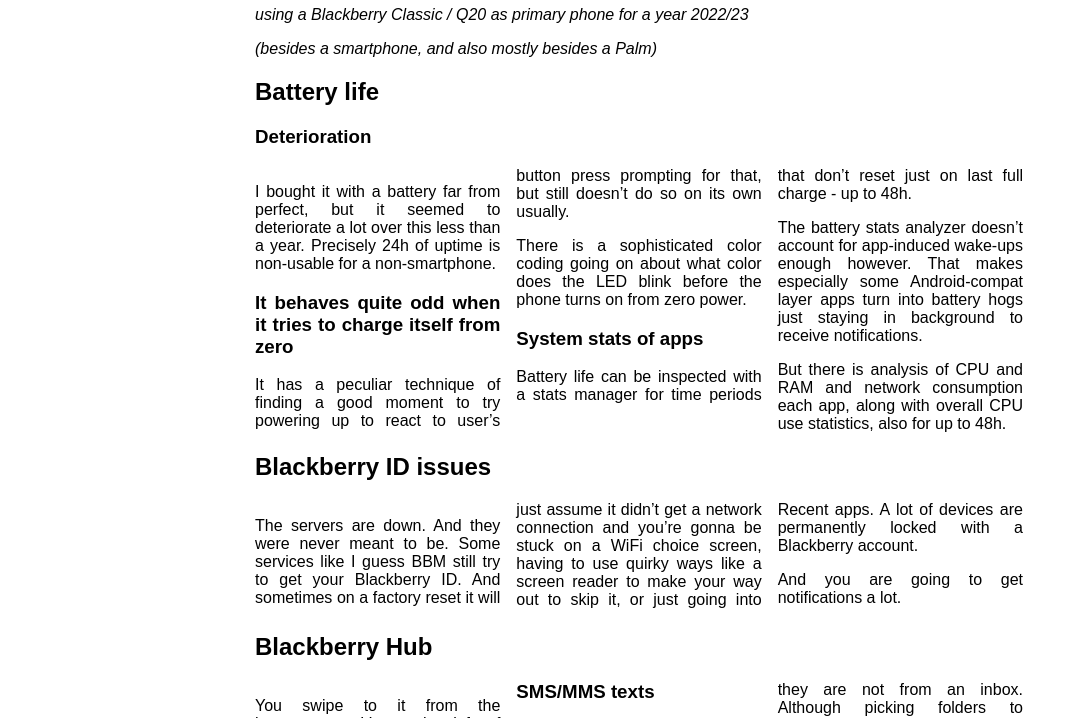
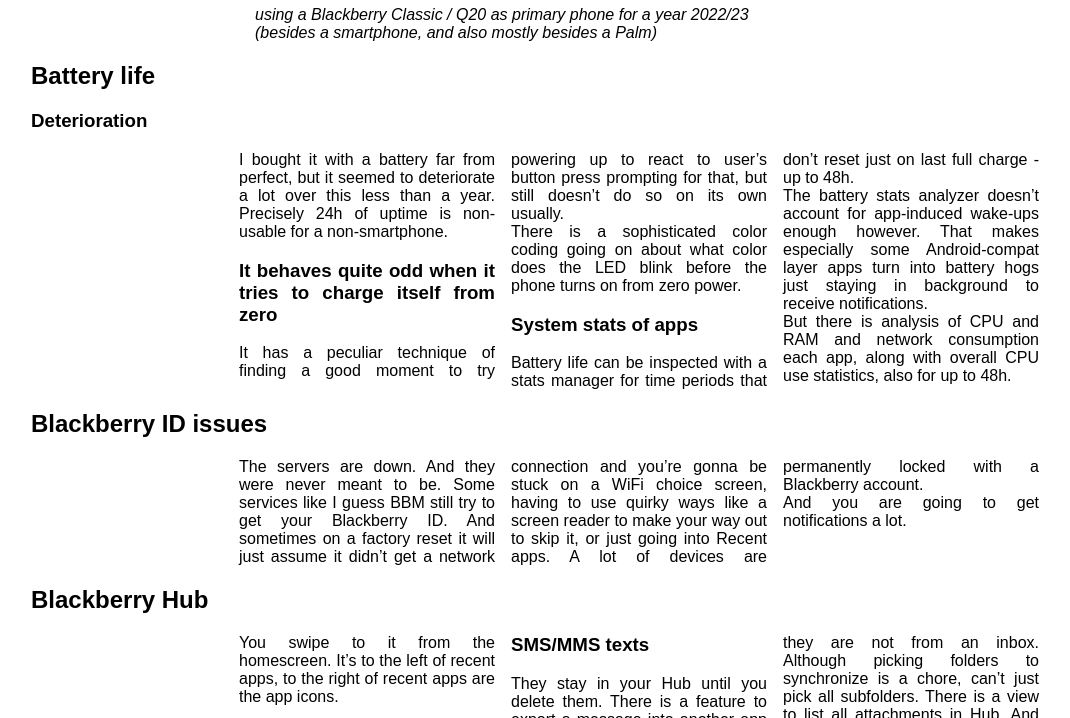
Before and after one commit to mkf/wiki1, a plain HTML site: page qwerty_pda/blackberry_classic.htm in a window 1280 px wide. Shown: the part 52-770 px from the top of the page, without its empty margins (1-1071 px from the left). Drawn offline with Linux system fonts and the light colour scheme.

Commit message:
wild stuff with headers outside of columns; blackberry

```diff
--- a/qwerty_pda/blackberry_classic.htm
+++ b/qwerty_pda/blackberry_classic.htm
@@ -4,15 +4,17 @@
     <meta http-equiv="content-type" content="text/html; charset=UTF-8">
     <style>
 body {
-    max-width: 48em;
+    max-width: 95vw;
     margin: 0 auto;
     font-family: sans-serif;
 }
+p { max-width: 48em; margin: 0 auto; }
+div { max-width: 28em; margin: 0 auto; }
 @media (min-width: 30em) { div {
-column-count: 2;
+column-count: 2; max-width: 43em;
 } }
 @media (min-width: 45em) { div {
-column-count: 3;
+column-count: 3; max-width: 50em;
 } }
 </style>
     <title>Blackberry Q20 Classic - wiki1.mikf.pl</title>
```
